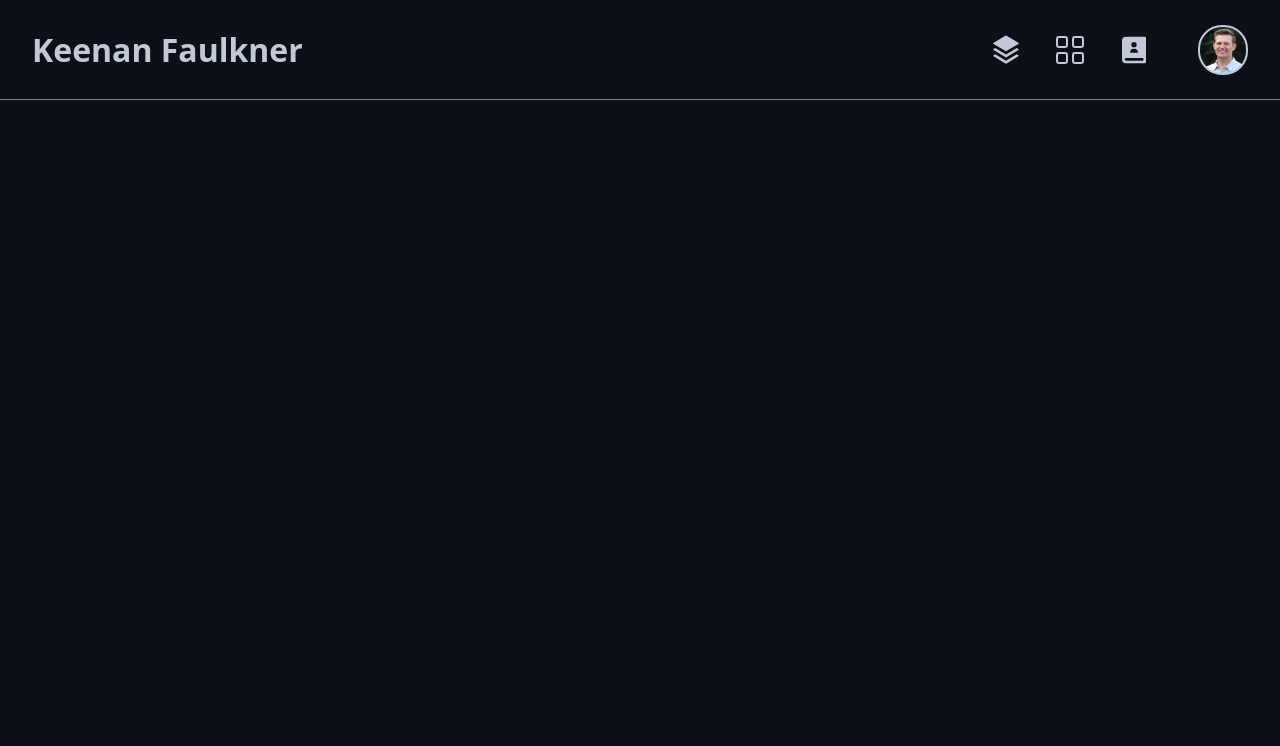
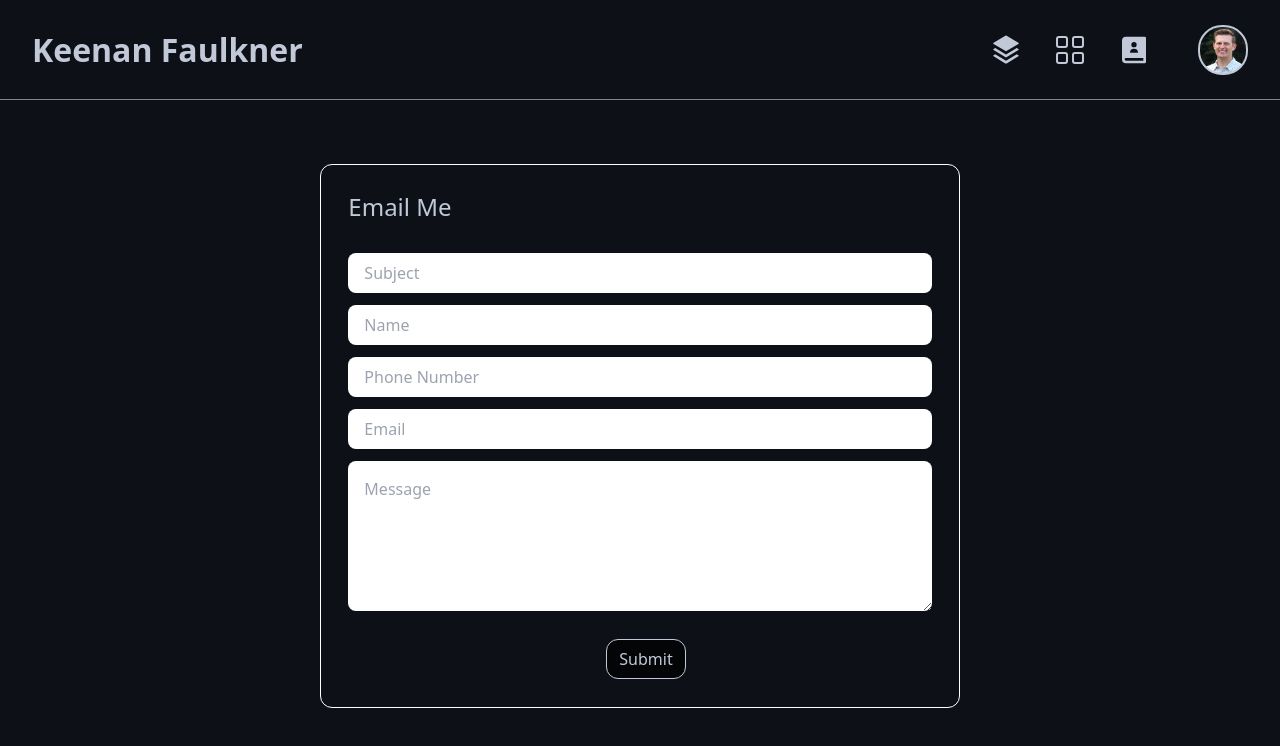
Before and after one commit to KeenanRileyFaulkner/KeenanRileyFaulkner.github.io, a React (Create React App) app: page / in a window 1280 px wide. Both pictures are taken after a click on the icon 1134 px from the left and 49 px from the top of the page. Shown: the top 746 px of the page. Built offline with nearby package versions, Linux system fonts and the light colour scheme; no server answers.

Commit message:
Added email form to Contact.js with emailjs implemented

```diff
--- a/package.json
+++ b/package.json
@@ -4,9 +4,11 @@
   "private": true,
   "homepage": "https://keenanrileyfaulkner.github.io",
   "dependencies": {
+    "@emailjs/browser": "^3.6.2",
     "@testing-library/jest-dom": "^5.16.4",
     "@testing-library/react": "^13.3.0",
     "@testing-library/user-event": "^13.5.0",
+    "emailjs-com": "^3.2.0",
     "react": "^18.2.0",
     "react-dom": "^18.2.0",
     "react-icons": "^4.4.0",
--- a/src/components/About.js
+++ b/src/components/About.js
@@ -2,17 +2,18 @@ import aboutPic from '../images/About Pic.JPG';
 
 const About = () => {
     return (
-        <div className="text-[#c1c9d9] min-h-screen pt-[100px] overflow-x-hidden">
+        <div className="text-[#c1c9d9] pt-[100px] overflow-x-hidden">
             <section className="p-10 pl-12 mt-[20px] w-screen flex flex-row flex-wrap justify-center 2xl:pt-[65px]">
                 <div className='min-w-[300px] max-w-[1000px] flex flex-col justify-center'>
                     <h2 className="text-[#c1c9d9] font-medium text-[18pt]">About Me</h2>
                     <p className="text-[#c1c9d9] text-[12pt] mt-[20px] xl:pr-[100px] pb-[60px]">
                         I began learning how to write code in 2018.
-                        Since then I've served a mission for The Church of Jesus Christ of Latter-Day Saints in both Sydney Australia
-                        and Las Vegas Nevada, and I now attend BYU in Provo, UT. I'm a computer engineering major, scheduled to graduate
-                        in the spring of 2025. I love to learn, and it's one of the things that adds to my abilities as a developer.
-                        In high school, I finished all my general education classes and graduated with an Associate's Degree.
-                        I was named the Provo High School Mathematics Sterling Scholar, graduated with a 4.0 GPA, and earned a 35/36 on the ACT.
+                        Since then I've served a mission for The Church of Jesus Christ of Latter-Day Saints, for two years,
+                        in both Sydney Australia and Las Vegas Nevada, and I now attend BYU in Provo, UT. I'm a computer engineering
+                        major, scheduled to graduate in the spring of 2025. I love to learn, and it's one of the things that adds to
+                        my abilities as a developer. In high school, I finished all my general education classes and graduated with
+                        an Associate's Degree. I was named the Provo High School Mathematics Sterling Scholar, graduated with a 4.0 GPA,
+                        was the salutatorian, and earned a 35/36 on the ACT.
                         <br />
                         <br />
                         I have many other hobbies outside of software development. I enjoy being active by hiking with my wife, Nikki, and
--- a/src/components/Contact.js
+++ b/src/components/Contact.js
@@ -1,6 +1,32 @@
+import emailjs from '@emailjs/browser';
+const {REACT_APP_PUBLIC_KEY, REACT_APP_TEMPLATE_ID, REACT_APP_SERVICE_ID} = process.env
+
 const Contact = () => {
+    const handleSubmit = (e) => {
+        e.preventDefault();
+
+        emailjs
+            .sendForm(REACT_APP_SERVICE_ID, REACT_APP_TEMPLATE_ID, e.target, REACT_APP_PUBLIC_KEY)
+            .then((result) => {
+                alert('Message sent! I will get back to you shortly', result.text);
+            },
+                (error) => {
+                    alert('An error occurred. Please try again.', error.text);
+            });
+    }
+
     return (
-        <h1 className="text-[#c1c9d9]">Contact Page</h1>
+        <div className="pt-[100px] pb-10 flex justify-center items-center overflow-auto">
+            <form className="email-form" onSubmit={handleSubmit}>
+                <h2 className="email-form-element text-[18pt] text-[#c1c9d9] pl-0 mt-3">Email Me</h2>
+                <input placeholder="Subject" className="email-form-element mt-3" name="Subject" />
+                <input placeholder="Name" className="email-form-element" name="submitter_name" />
+                <input placeholder="Phone Number" className="email-form-element" name="phone" />
+                <input placeholder="Email" className="email-form-element" name="email" />
+                <textarea placeholder="Message" className="email-form-element pt-4 h-[150px]" name="message" />
+                <button className="email-submit-btn" type="submit">Submit</button>
+            </form>
+        </div>
     )
 }
 
--- a/src/index.css
+++ b/src/index.css
@@ -59,4 +59,19 @@
   .dropdown-btn {
     @apply hover:text-white w-[200px] h-[85px] text-left pl-[20px]
   }
+
+  .email-form {
+    @apply flex flex-wrap justify-center sm:w-[50%] sm:min-w-[400px] min-w-[300px] w-[70%] border-[1px] border-white p-3
+           mb-auto mt-16 rounded-xl;
+  }
+
+  .email-form-element {
+    @apply w-[95%] h-[40px] mb-3 pl-4 font-medium rounded-lg;
+  }
+
+  .email-submit-btn {
+    @apply email-form-element my-4 bg-[#040507] w-20 pl-0
+         text-[#c1c9d9] rounded-xl border-[1px] border-[#c1c9d9]
+         ml-3 hover:border-white hover:text-white;
+  }
 }
```
Also changed, not shown: 2 other files (tests, documents, lock files or other folders).
